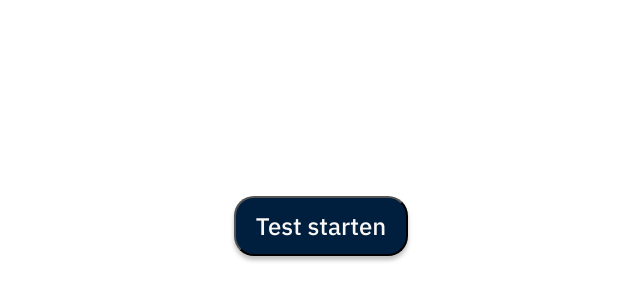
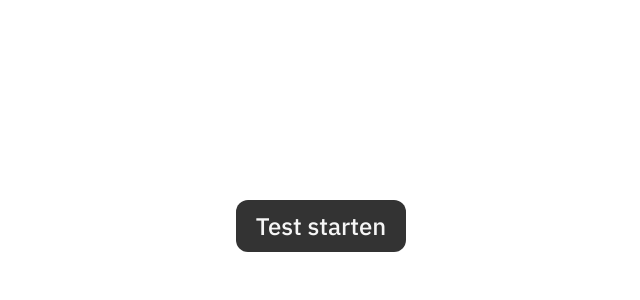
Before and after one commit to JoStrecker/icon_memory, a Nuxt app: page / in a window 1280 px wide. Shown: the part 182-482 px from the top of the page, without its empty margins (319-959 px from the left). Built offline with nearby package versions, Linux system fonts and the light colour scheme.

Commit message:
Unify css and optimize results

```diff
--- a/assets/global.css
+++ b/assets/global.css
@@ -15,7 +15,8 @@
     /* Colors */
     --error-color: #ef2626;
     --accent-color: #ed6e00;
-    --light-color: #faf8f6;
+    --light-color: #f6f6f6;
+    --light-color-darker: #c8c8c8;
     --dark-color: #000;
     --background-color: #d9e2ec;
     --hover-color: #a3a3a3;
--- a/components/GameButton.vue
+++ b/components/GameButton.vue
@@ -8,38 +8,24 @@ defineProps<{ title: String }>()
 
 <style scoped>
 .button {
-  background-color: var(--primary-color);
-  box-shadow: 0 4px 4px rgba(0, 0, 0, 0.25);
-  border-radius: 20px;
+  display: inline-block;
+  padding: 10px 20px;
+  background-color: #333;
   max-width: 30rem;
   width: 100%;
-  height: 3.75rem;
-  overflow: hidden;
-  display: flex;
-  flex-direction: row;
-  align-items: center;
-  justify-content: center;
-  padding: 0.63rem 1.25rem;
-  box-sizing: border-box;
-  text-align: center;
   font-size: var(--standard-size);
+  font-family: var(--font-medium);
   color: var(--light-color);
-  font-family: var(--font-medium);
+  border: none;
+  border-radius: 12px;
   margin: 0 auto
 }
 
-.button:enabled {
-  cursor: pointer;
+.button:hover {
+  box-shadow: 0 4px 4px rgba(0, 0, 0, 0.25);
 }
 
-.button:hover {
-  background-color: var(--primary-color);
-  box-shadow: inset 0 4px 4px rgba(255, 255, 255, 0.25);
-}
-
-.button:disabled {
-  background-color: var(--tertiary-color);
-  box-shadow: 0 4px 4px rgba(0, 0, 0, 0.25);
-  font-family: var(--font);
+.button, .button:hover {
+  transition: background-color 0.2s ease, box-shadow 0.2s ease;
 }
 </style>
--- a/components/GameField.vue
+++ b/components/GameField.vue
@@ -53,4 +53,9 @@ const emits = defineEmits(['onCardClick'])
 .enabledCardContainer:hover {
   box-shadow: 0 4px 4px rgba(0, 0, 0, 0.25);
 }
+
+.enabledCardContainer, .enabledCardContainer:active, .enabledCardContainer:hover {
+  transition: box-shadow 0.2s ease;
+}
+
 </style>
--- a/components/MemoryCard.vue
+++ b/components/MemoryCard.vue
@@ -42,6 +42,10 @@ const props = defineProps<{ cardType: MemoryCardType, card: MemoryCard, chosen:
 }
 
 .card.chosen {
-  background-color: var(--background-color);
+  background-color: lightgrey;
+}
+
+.card, .card.chosen {
+  transition: background-color 0.2s ease;
 }
 </style>
--- a/components/ScoreBoard.vue
+++ b/components/ScoreBoard.vue
@@ -17,13 +17,13 @@ function downloadCSV() {
 }
 
 function generateCSV(): string {
-  const headers = ['Runde', 'Zeit merken', 'Zeit auswählen', 'Richtig', 'Komplett'];
+  const headers = ['Runde', 'Anzahl', 'Richtig', 'Zeit Merken (in s)', 'Zeit Auswählen (in s)'];
   const rows = props.scores.map(score => [
     score.round,
+    getTotal(score),
+    getCorrect(score),
     getTotal(score) * 1.5,
-    score.time,
-    getCorrect(score),
-    getTotal(score)
+    stringToTime(score.time)
   ]);
   return [
     headers.join(','),
@@ -44,6 +44,11 @@ function getRoundTime(score: Score): number {
   return totalScore * 1.5; // Assuming each correct answer takes 1.5 seconds
 }
 
+function stringToTime(timeString: string): number {
+  const timeArray = timeString.split(':');
+  return parseInt(timeArray[0]) * 60 + parseInt(timeArray[1]);
+}
+
 </script>
 
 <template>
@@ -52,17 +57,17 @@ function getRoundTime(score: Score): number {
     <table class="score-table">
       <tr style="border: 1px solid black; font-family: var(--font-medium)">
         <th>Runde</th>
-        <th>Zeit merken</th>
-        <th>Zeit auswählen</th>
+        <th>Anzahl</th>
         <th>Richtig</th>
-        <th>Komplett</th>
+        <th>Zeit Merken (in s)</th>
+        <th>Zeit Auswählen (in s)</th>
       </tr>
       <tr style="border: 1px solid black; font-family: var(--font)" v-for="score in props.scores" :key="score.round">
         <td>{{ score.round }}</td>
+        <td>{{ getTotal(score) }}</td>
+        <td>{{ getCorrect(score) }}</td>
         <td>{{ getRoundTime(score) }}</td>
-        <td>{{ score.time }}</td>
-        <td>{{ getCorrect(score) }}</td>
-        <td>{{ getTotal(score) }}</td>
+        <td>{{ stringToTime(score.time) }}</td>
       </tr>
     </table>
     <GameButton @click="downloadCSV" title="Ergebnis als CSV herunterladen"/>
```
